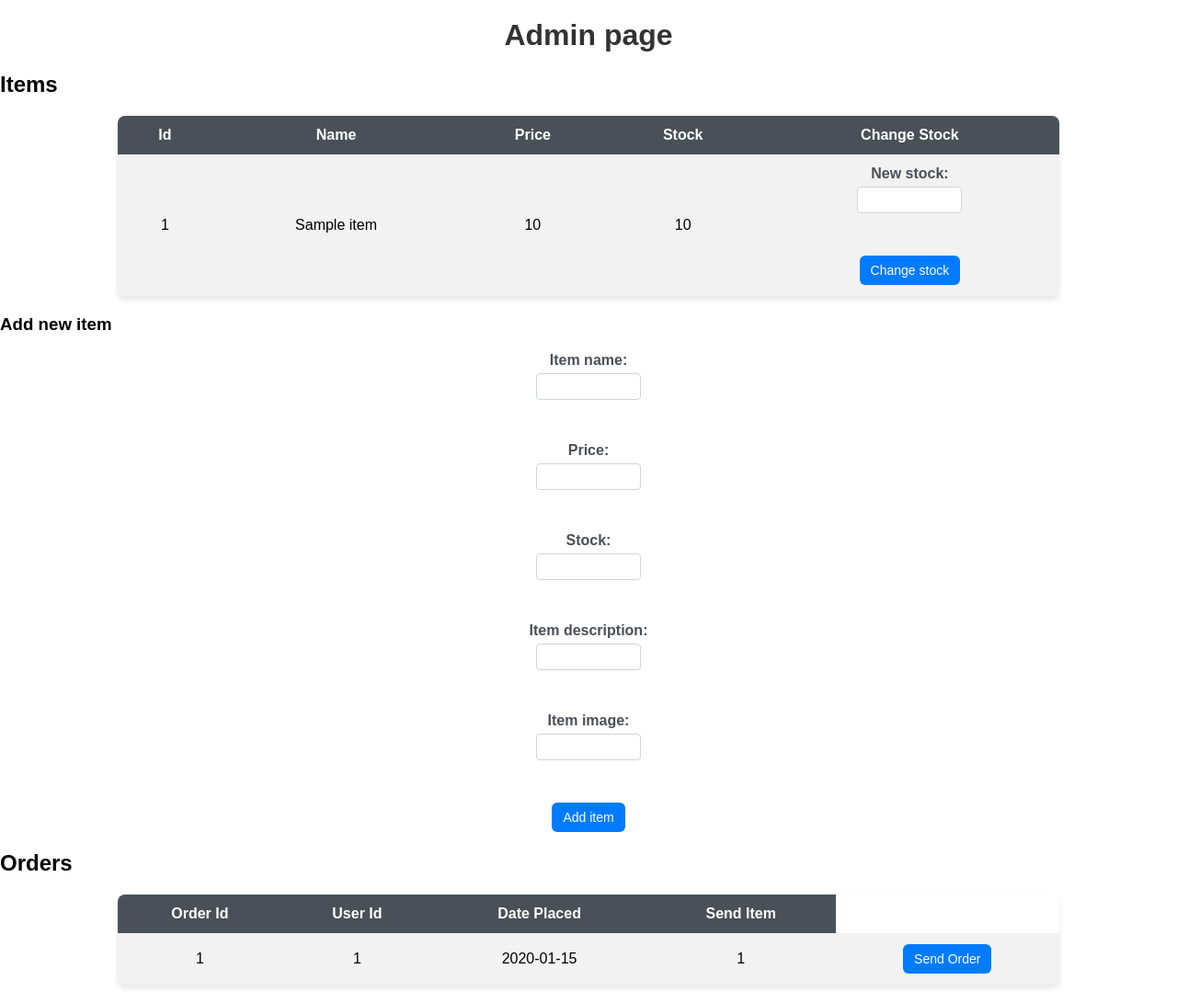
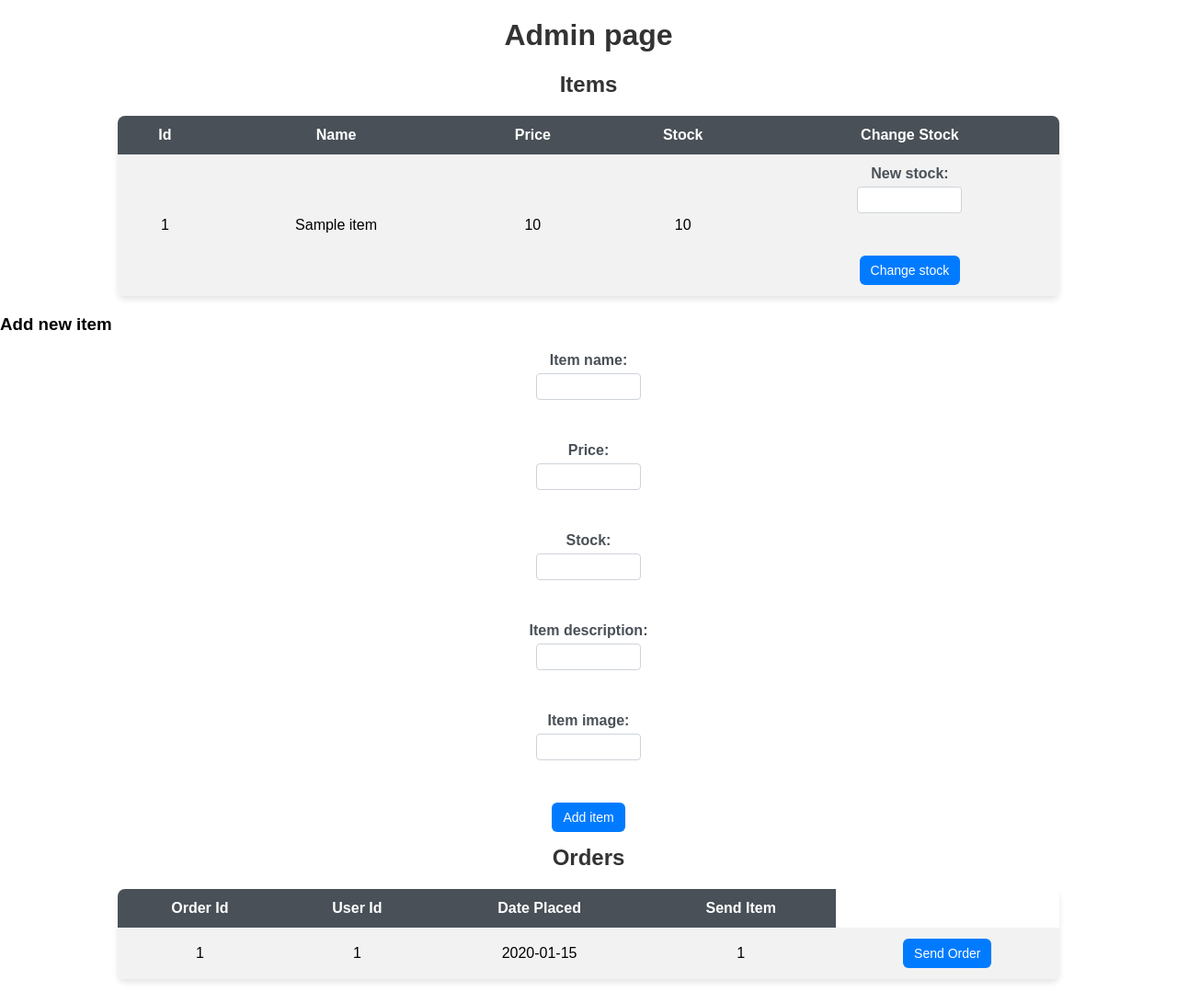
Before and after one commit to saglin/D0018E, a Flask app: page /admin in a window 1280 px wide. Shown: the part 48-1139 px from the top of the page at 92% size. After the commit the page ends 1117 px from the top, so only its background shows below. Run offline with Flask 3, Linux system fonts and the light colour scheme; tables that the repository leaves empty hold one stand-in row (values such as "Sample post"); some libraries are stand-ins or nearby versions.

Commit message:
Update styles.css

```diff
--- a/static/styles.css
+++ b/static/styles.css
@@ -38,6 +38,18 @@ header {
 h1 {
     text-align: center;
     margin-top: 20px;
+    color: #333;
+}
+
+h2 {
+    text-align: center;
+    margin-top: 16px;
+    color: #333;
+}
+
+h2 {
+    text-align: center;
+    margin-top: 14px;
     color: #333;
 }
 
```
